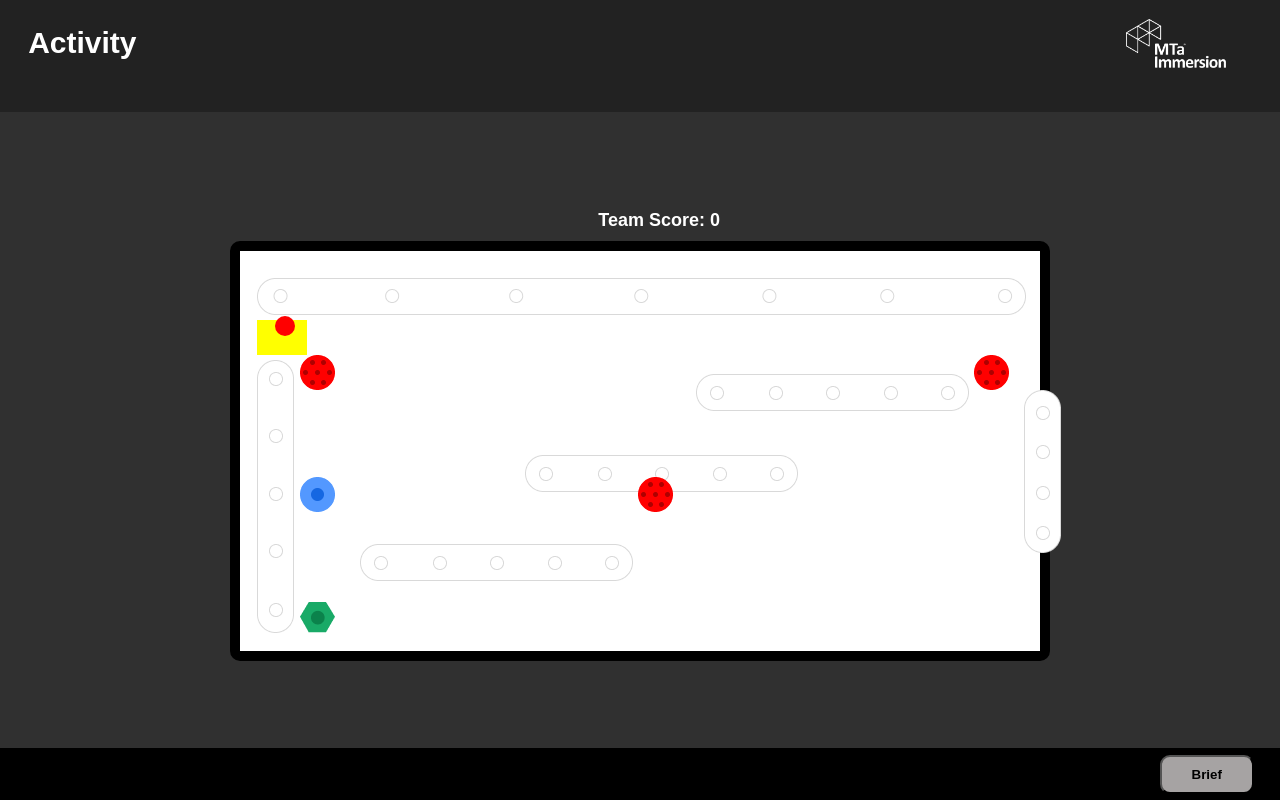
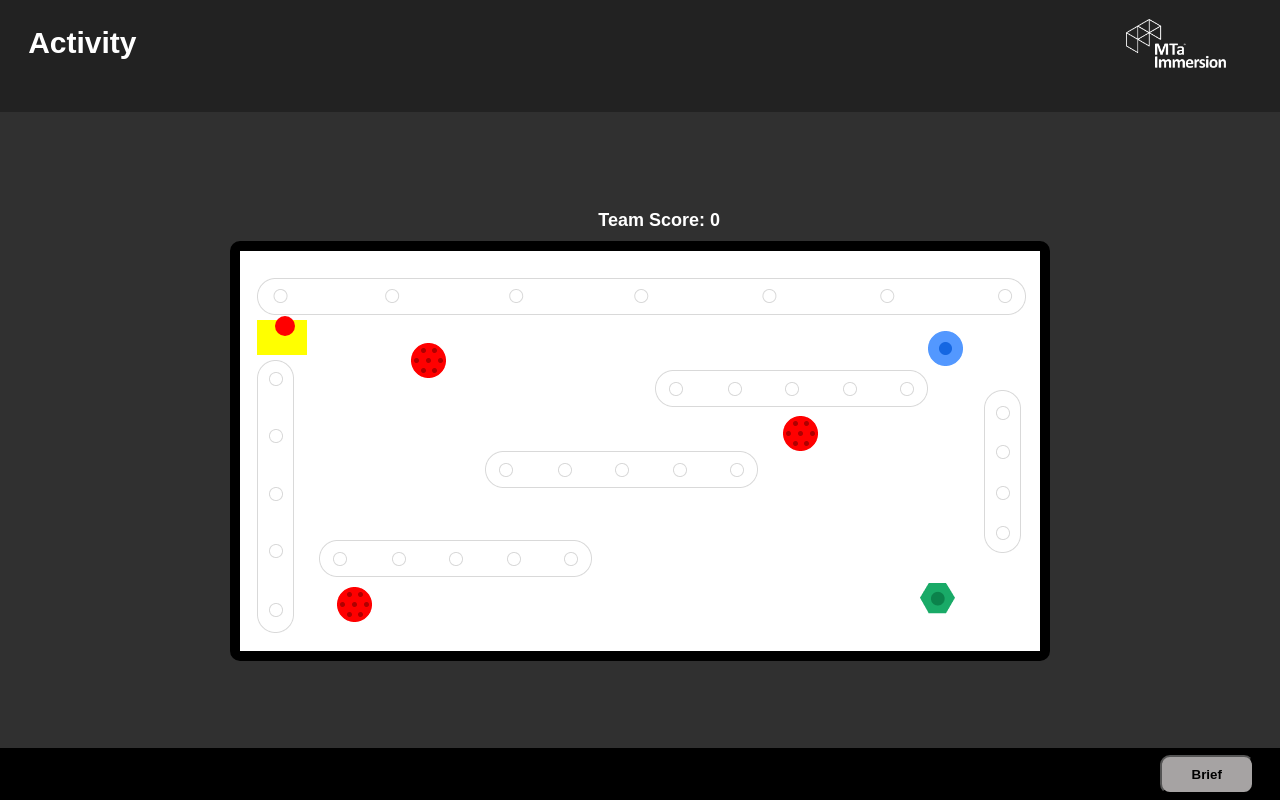
Before and after one commit to IbrahimAli-git/Professional-Software-Projects-PSP-, a React (Create React App) app in the folder client/: page / in a window 1280 px wide. Built offline with nearby package versions, Linux system fonts and the light colour scheme; no server answers.

Commit message:
positioned collectables

```diff
--- a/client/src/App.css
+++ b/client/src/App.css
@@ -139,6 +139,36 @@ footer .briefbtn {
   margin-left: 17px;
 }
 
+/* Collectable Items */
+.wheel1 {
+  position: absolute;
+  right: 30%;
+  top: 25%;
+}
+
+.wheel2 {
+  position: absolute;
+  top: 95%;
+  left: 5%;
+}
+
+.wheel3 {
+  position: absolute;
+  top: -5%;
+  left: 15%;
+}
+
+.washer {
+  position: absolute;
+  top: -10%;
+}
+
+.nut {
+  position: absolute;
+  left: 85%;
+  top: 83%;
+}
+
 /* Walls */
 .wall-top {
  margin-top: 15px;
```
